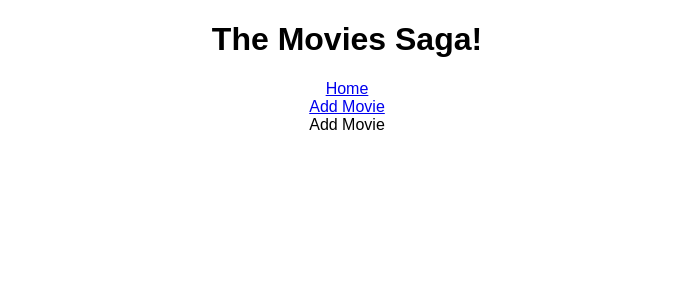
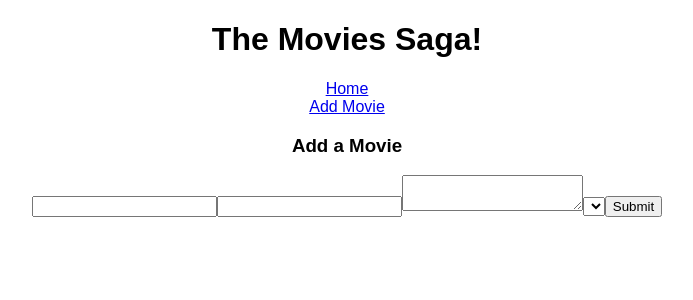
Before and after one commit to vkarlen/weekend-movie-sagas, a React (Create React App) app: page /#/add in a window 1280 px wide. Shown: the top 300 px of the page, without its empty margins (293-986 px from the left). Built offline with nearby package versions, Linux system fonts and the light colour scheme.

Commit message:
Set up framework for addMovie

```diff
--- a/src/components/AddMovie/AddMovie.jsx
+++ b/src/components/AddMovie/AddMovie.jsx
@@ -1,5 +1,54 @@
+import { useDispatch, useSelector } from 'react-redux';
+import { useState } from 'react';
+import { useHistory } from 'react-router-dom';
+
 function AddMovie() {
-  return <div>Add Movie</div>;
+  const genres = useSelector((store) => store.genres);
+
+  const [newTitle, setNewTitle] = useState('');
+  const [newImage, setNewImage] = useState('');
+  const [newDescription, setNewDescription] = useState('');
+
+  //   an input field (for the movie title)
+  // - an input field (for the movie poster image URL))
+  // - a textarea (for the movie description)
+  // - a dropdown (for the genres)
+
+  const handleSubmit = (evt) => {
+    evt.preventDefault();
+    console.log('on submit');
+  };
+
+  return (
+    <div>
+      <h3>Add a Movie</h3>
+      <form onSubmit={handleSubmit}>
+        <input
+          type="text"
+          label="Title"
+          value={newTitle}
+          onChange={(evt) => setNewTitle(evt.target.value)}
+        ></input>
+
+        <input
+          type="text"
+          label="Poster Image"
+          value={newImage}
+          onChange={(evt) => setNewImage(evt.target.value)}
+        ></input>
+
+        <textarea
+          label="Description"
+          value={newDescription}
+          onChange={(evt) => setNewDescription(evt.target.value)}
+        ></textarea>
+
+        <select name="genre">{/* map out genres */}</select>
+
+        <button>Submit</button>
+      </form>
+    </div>
+  );
 }
 
 export default AddMovie;
```
